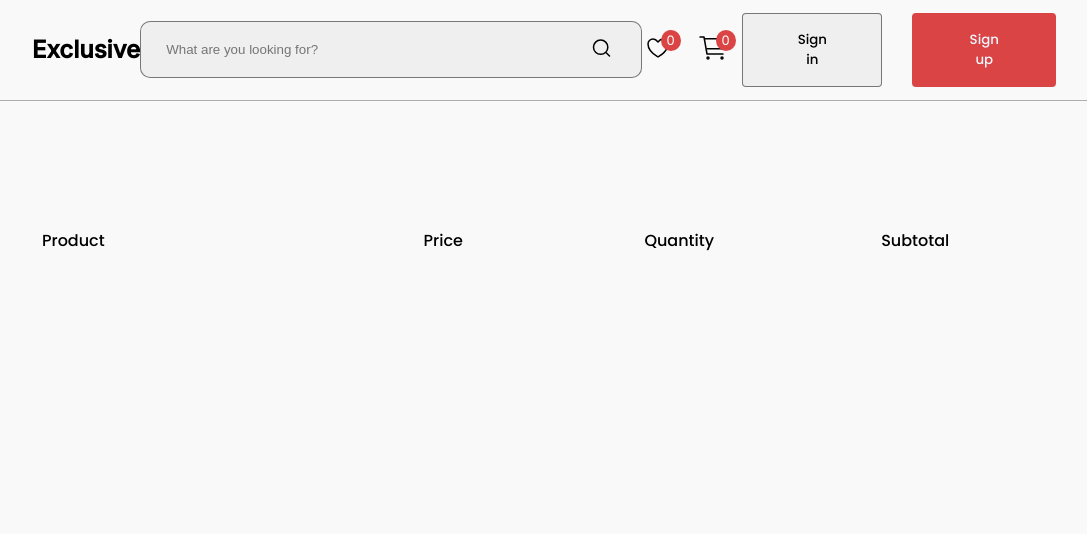
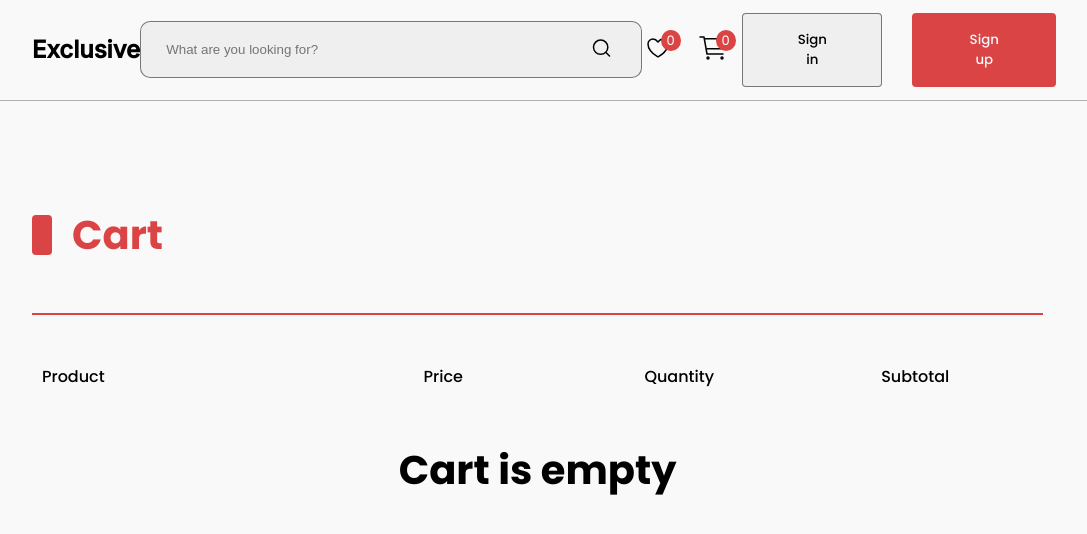
Before and after one commit to AlbinaBlazhko17/Exclusive, a React (Vite) app: page /cart in a window 1280 px wide. Shown: the top 534 px of the page, without its empty margins (96-1183 px from the left). Built offline with nearby package versions, Linux system fonts and the light colour scheme.

Commit message:
add cart features

```diff
--- a/src/components/CartPage/CartPage.tsx
+++ b/src/components/CartPage/CartPage.tsx
@@ -1,23 +1,35 @@
 import Header from '../Header/Header';
-import { useState } from 'react';
-import { useSelector } from 'react-redux';
+import { useEffect, useState } from 'react';
+import { useSelector, useDispatch } from 'react-redux';
+import QuantityPicker from '../QuantityPicker/QuantityPicker';
+import { removeItemFromCart } from '../../store/actions/actions';
+import { Link } from 'react-router-dom';
 
 import style from './styles.module.css';
-import { colors } from '@mui/joy';
-import QuantityPicker from '../QuantityPicker/QuantityPicker';
+import Button from '../Button/Button';
+import Subheader from '../Subheader/Subheader';
 
 function CartPage () {
 	const cart = useSelector(state => state.cart.results);
-	const [cartQuantity, setCartQuantity] = useState(1);
+	const [cartQuantity, setCartQuantity] = useState(cart.quantity);
+	const dispatch = useDispatch();
 
 	const handleQuantityChange = (newQuantity: number) => {
 		setCartQuantity(newQuantity);
 	};
 
+	const handleRemoveFromCart = (id) => {
+		dispatch(removeItemFromCart({ id }));
+	}
+
+
+
 	return(
 		<>
 			<Header/>
 				<div className={style.wrapper}>
+					<Subheader/>
+					<hr style={{backgroundColor: '#DB4444', height: '2px', border: '0', marginBottom: '5%'}} />
 						<div className={style.header}>
 							<div className={style.headerItem} style={{width: '300px',display: 'flex', justifySelf: 'start'}}>Product</div>
 							<div className={style.headerItem}>Price</div>
@@ -25,19 +37,31 @@ function CartPage () {
 							<div className={style.headerItem}>Subtotal</div>
 						</div>
 					{
+						cart.length? (
 							cart.map(cartItem => (
+								<>
 									<div key={cartItem.id} className={style.products}>
 										<div className={style.productImage} style={{width: '300px'}}>
 											<img src={cartItem.images[0]} alt={cartItem.title} style={{ width: '100px', height: '100px', borderRadius: '4px', marginRight: '20px'}} />
-								<h3>{cartItem.title}</h3>
+											<Link to={`/products/${cartItem.category.id}/${cartItem.id}`}><h3>{cartItem.title}</h3></Link>
 										</div>
 										<div className={style.price}>$ {cartItem.price}</div>
 										<div className={style.quantity}>
-								<QuantityPicker onQuantityChange={handleQuantityChange} style={{height: '50px'}} />
+											<QuantityPicker quantity={cartQuantity} onQuantityChange={handleQuantityChange} style={{height: '50px'}} />
 										</div>
-							<div className={style.subtotal}>$ {cartItem.price}</div>
+										<div className={style.subtotal}>
+											<div>$ {cartItem.price}</div>
+											<div onClick={() => handleRemoveFromCart(cartItem.id)} style={{cursor: 'pointer'}}>
+												<svg xmlns="http://www.w3.org/2000/svg" width="24" height="24" viewBox="0 0 24 24" fill="none">
+													<path d="M20 5.57143H5.33333L6.66667 21H17.3333L18.6667 5.57143H4M12 9.42857V17.1429M15.3333 9.42857L14.6667 17.1429M8.66667 9.42857L9.33333 17.1429M9.33333 5.57143L10 3H14L14.6667 5.57143" stroke="black" stroke-width="1.56" stroke-linecap="round" stroke-linejoin="round"/>
+												</svg>
 											</div>
+										</div>
+									</div>
+									<Button appearance='filled'>Procees to checkout</Button>
+								</>
 							))
+						): <h2 style={{textAlign: 'center', fontSize: '40px', fontWeight: 'bolder'}}>Cart is empty</h2>
 						}
 				</div>
 		</>
--- a/src/components/CartPage/styles.module.css
+++ b/src/components/CartPage/styles.module.css
@@ -1,5 +1,5 @@
 .wrapper {
-	margin-top: 10%;
+	margin-top: 5%;
 	padding: 0 11% 0 10%;
 }
 
@@ -41,8 +41,16 @@
 }
 
 .subtotal {
+	display: flex;
+	justify-content: end;
+	align-items: center;
 	text-align: center;
 }
+
+.subtotal svg {
+	margin-left: 80px;
+}
+
 
 .productImage {
 	display: flex;
@@ -50,6 +58,11 @@
 
 }
 
+.productImage h3 {
+	color: black;
+	text-decoration: none;
+}
+
 .product img {
 	max-width: 100%;
 	height: auto;
--- a/src/components/ProductsPage/ProductsPage.tsx
+++ b/src/components/ProductsPage/ProductsPage.tsx
@@ -35,7 +35,7 @@ function ProductsPage () {
 		};
 
 		useEffect(() => {
-			const fetchData = async () => {
+			(async () => {
 				try {
 					const data = await getAllCategories();
 					const dataForOffset = await getAllProducts();
@@ -52,8 +52,7 @@ function ProductsPage () {
 					setError(true);
 					setLoading(false);
 				}
-			}
-			fetchData();
+			}) ()
 		}, []);
 
 		useEffect(() => {
@@ -65,7 +64,7 @@ function ProductsPage () {
 		}, [categoryId]);
 
 		useEffect(() => {
-			const fetchData = async () => {
+			(async () => {
 				try {
 					let data;
 					if (categoryIdTo !== 0) {
@@ -83,8 +82,7 @@ function ProductsPage () {
 					setError(true);
 					setLoading(false);
 				}
-			};
-			fetchData();
+			})();
 		}, [offset, limit, categoryIdTo]);
 
 		// useEffect(() =>{
--- a/src/components/QuantityPicker/QuantityPicker.tsx
+++ b/src/components/QuantityPicker/QuantityPicker.tsx
@@ -4,25 +4,21 @@ import TextField from '@mui/material/TextField';
 
 import style from './styles.module.css';
 
-function QuantityPicker({ onQuantityChange, ...props }) {
-	const [quantity, setQuantity] = useState(1);
+function QuantityPicker({ quantity, onQuantityChange, ...props }) {
 
 	const handleDecrement = () => {
 		if (quantity > 1) {
-			setQuantity(quantity - 1);
 			onQuantityChange(quantity - 1);
 		}
 	};
 
 	const handleIncrement = () => {
-		setQuantity(quantity + 1);
 		onQuantityChange(quantity + 1);
 	};
 
 	const handleQuantityChange = (event) => {
 		const newQuantity = parseInt(event.target.value, 10);
 		if (!isNaN(newQuantity) && newQuantity >= 1) {
-			setQuantity(newQuantity);
 			onQuantityChange(newQuantity);
 		}
 	};
--- a/src/components/SingleProductPage/SingleProductPage.tsx
+++ b/src/components/SingleProductPage/SingleProductPage.tsx
@@ -42,11 +42,15 @@ function SingleProductPage () {
 	};
 
 	const handleAddToCart = () => {
-		dispatch(addItemToCart(singleProduct));
+		const productWithCartQuantity = {
+			...singleProduct,
+			cartQuantity: 1,
+		};
+		dispatch(addItemToCart(productWithCartQuantity));
 	}
 
 	useEffect(() => {
-		const fetchData = async () => {
+		(async () => {
 			try {
 				let data;
 				if(productId) data = await getSingleProduct(+productId);
@@ -64,8 +68,7 @@ function SingleProductPage () {
 				setError(true);
 				setLoading(false);
 			}
-		}
-		fetchData();
+		}) ();
 	}, []);
 
 	return (
--- /dev/null
+++ b/src/components/Subheader/Subheader.tsx
@@ -0,0 +1,12 @@
+import style from './styles.module.css';
+
+function Subheader () {
+	return (
+		<div className={style.subheader}>
+			<div className={style.redBox}></div>
+			<h3>Cart</h3>
+		</div>
+	)
+}
+
+export default Subheader;
--- /dev/null
+++ b/src/components/Subheader/styles.module.css
@@ -0,0 +1,17 @@
+.subheader {
+	display: flex;
+	align-items: center;
+}
+
+.subheader h3 {
+	color: #DB4444;
+	font-size: 40px;
+}
+
+.redBox {
+	width: 20px;
+	height: 40px;
+	background-color: #DB4444;
+	border-radius: 4px;
+	margin-right: 20px;
+}
--- a/src/components/WishlistPage/WishlistPage.tsx
+++ b/src/components/WishlistPage/WishlistPage.tsx
@@ -3,6 +3,7 @@ import ProductCard from '../ProductCard/ProductCard';
 import { Link } from 'react-router-dom';
 import { useSelector } from 'react-redux';
 import IProduct from '../../interfaces/product.interface';
+import Subheader from '../Subheader/Subheader';
 
 import style from './styles.module.css';
 
@@ -13,11 +14,7 @@ function WishlistPage () {
 		<>
 			<Header/>
 			<div className={style.wishlist}>
-				<div className={style.subheader}>
-					<div className={style.redBox}></div>
-					<h3>Wishlist</h3>
-				</div>
-				<hr style={{backgroundColor: '#DB4444', height: '2px', border: '0', marginBottom: '5%'}} />
+				<Subheader/>
 				<div className={style.products}>
 					{wishlist.length !== 0 ? wishlist.map((product: IProduct) => (
 						<Link to={`/products/${product.category.id}/${product.id}`} key={product.id} style={{ textDecoration: 'none', color: 'black' }}>
--- a/src/store/reducers/CartReducer.tsx
+++ b/src/store/reducers/CartReducer.tsx
@@ -25,6 +25,24 @@ const cart = createReducer(initialState, (builder) => {
 				results: updatedResults,
 			};
 		})
+		.addCase(removeItemFromCart, (state, action) => {
+			const idToRemove = action.payload.id;
+
+			const updatedResults = state.results.filter((item) => item.id !== idToRemove);
+
+			const updatedResultsObject = updatedResults.reduce((acc, item, index) => {
+				acc[index] = item;
+				return acc;
+			}, {});
+
+			setLocalStorage('cart', updatedResultsObject);
+
+			return {
+				...state,
+				results: updatedResults,
+			};
+		})
+		.addDefaultCase(state => state)
 })
 
 
```
Lines whose indentation alone changed are shown as unchanged.
